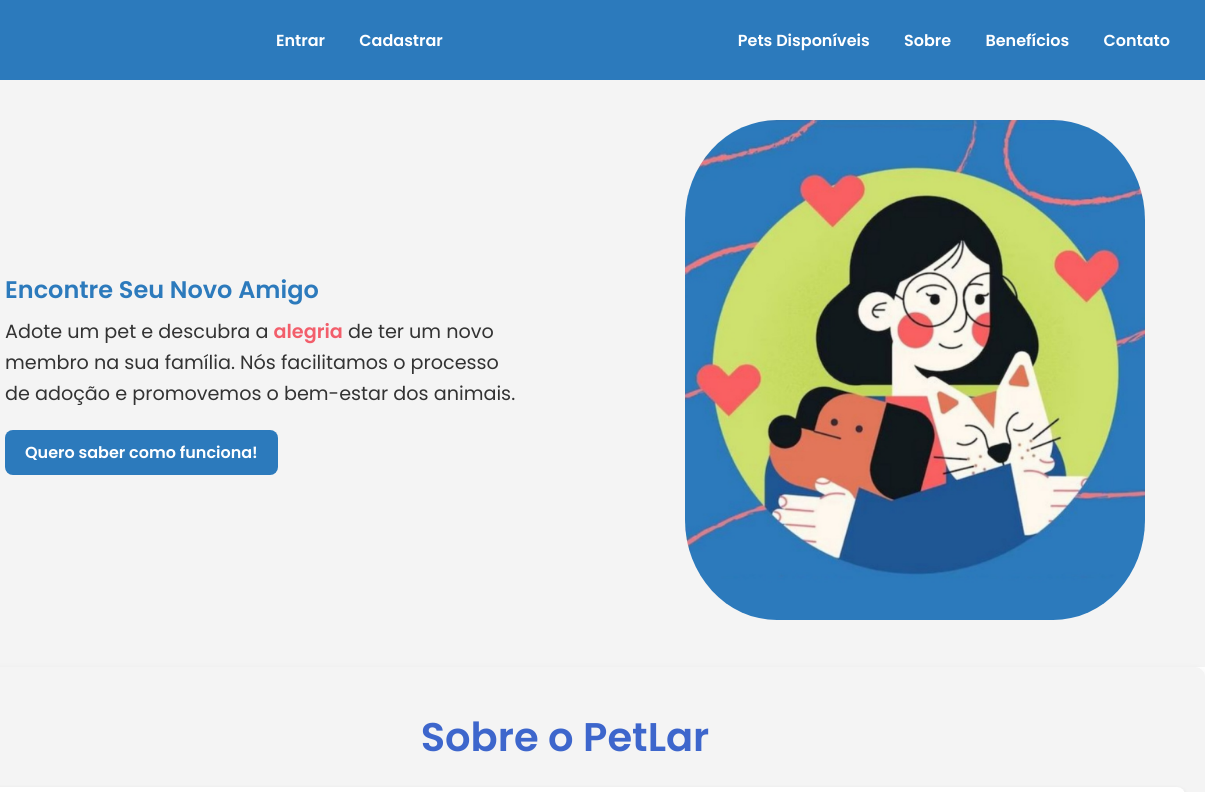
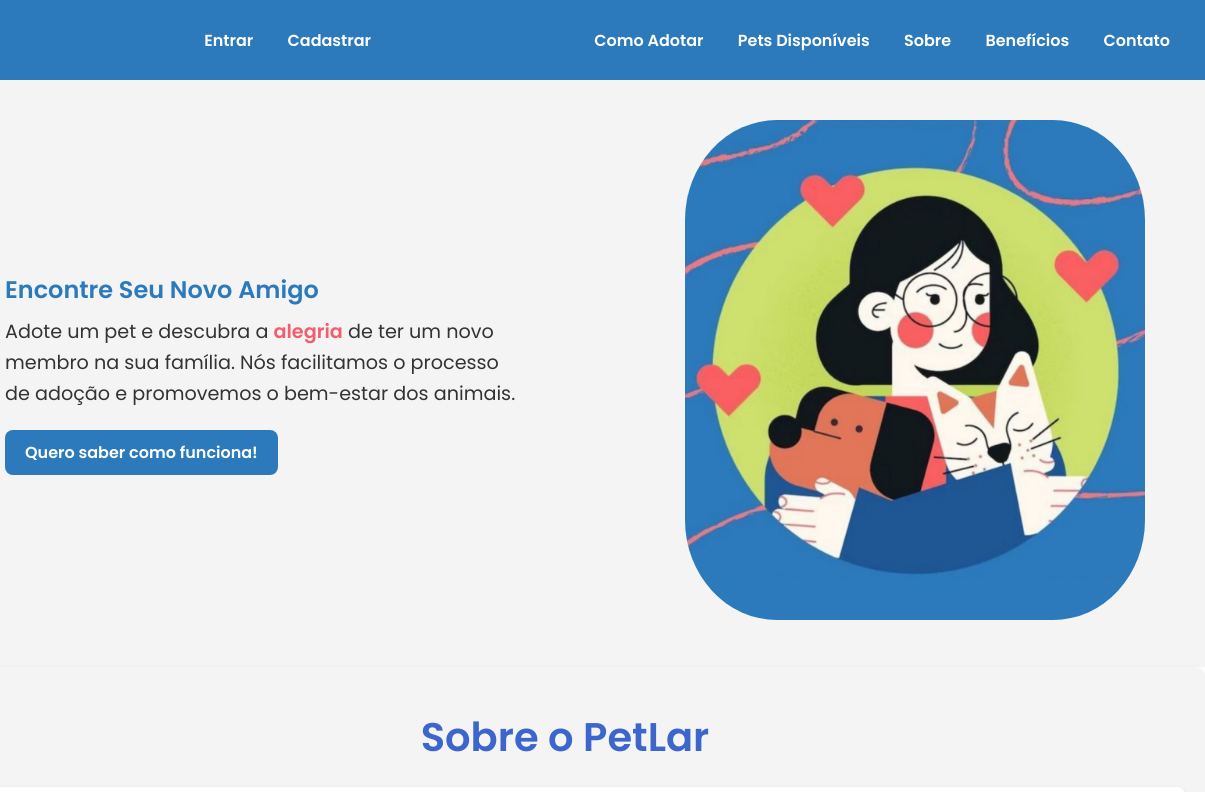
Before and after one commit to liapsps/AdocaoDePets, a plain HTML site: page telas/petlar/home/home.html in a window 1280 px wide. Shown: the top 792 px of the page, 75-1280 px from the left. Drawn offline with Linux system fonts and the light colour scheme.

Commit message:
html e css

```diff
--- a/telas/petlar/home/home.html
+++ b/telas/petlar/home/home.html
@@ -21,6 +21,7 @@
       </div>
 
       <nav>
+        <a href="../howToAdoption/adoption.html">Como Adotar</a>
         <a href="../pets/listPets/pets.html">Pets Disponíveis</a>
         <a href="#sobre">Sobre</a>
         <a href="#beneficios">Benefícios</a>
```
